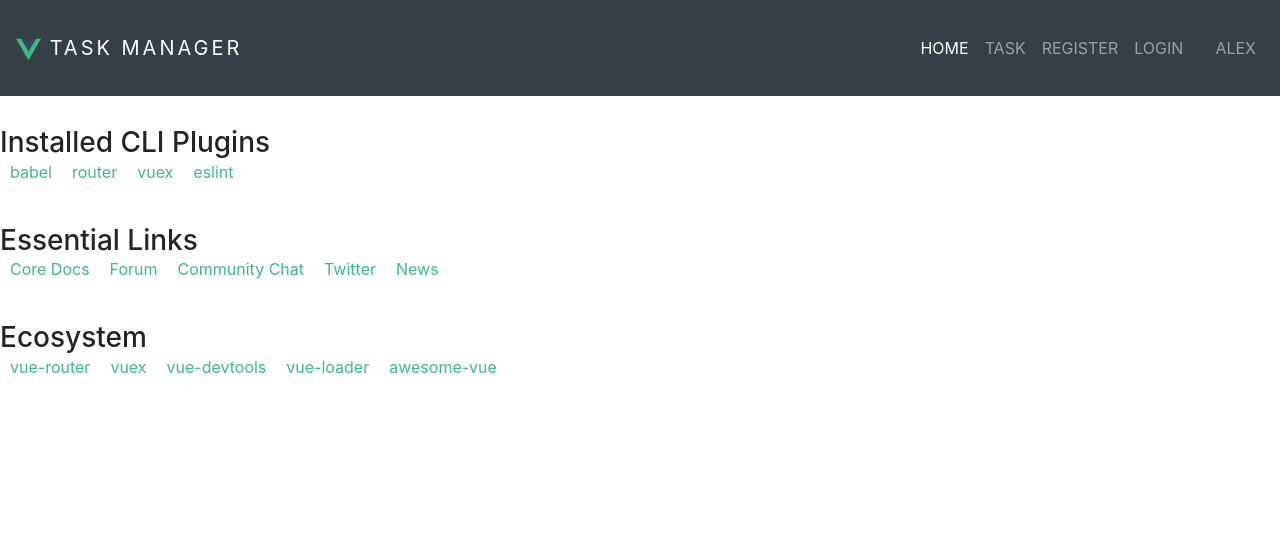
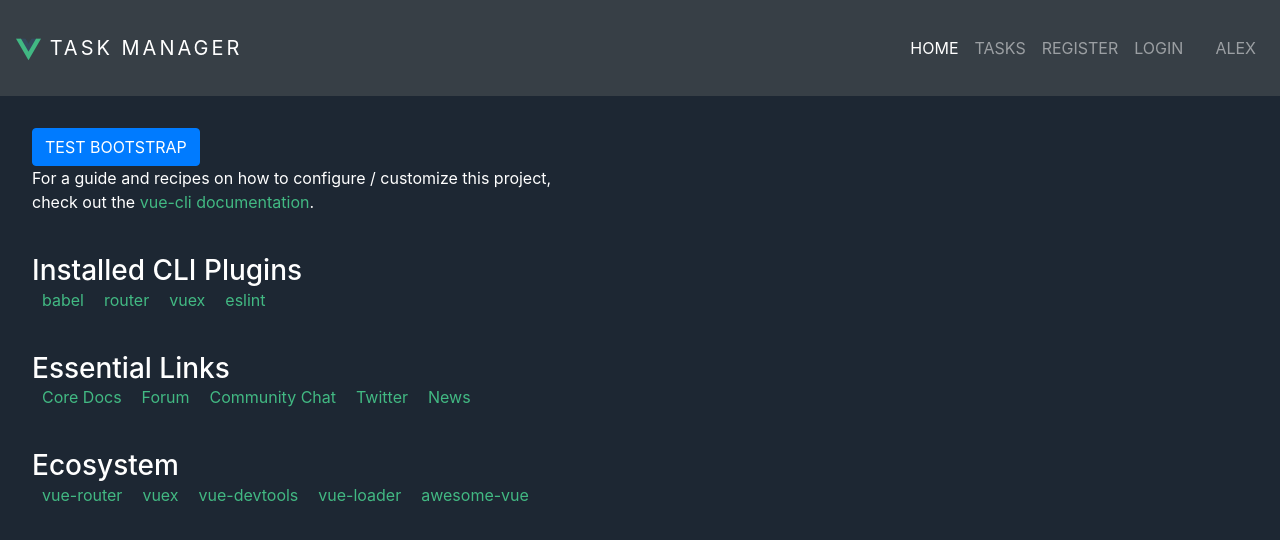
Before and after one commit to ZeroCurse/aarcher-mevn-task-app, a Vue app: page / in a window 1280 px wide. Shown: the top 540 px of the page. Built offline with nearby package versions, Linux system fonts and the light colour scheme.

Commit message:
feat: activate routes

```diff
--- a/src/assets/css/style.css
+++ b/src/assets/css/style.css
@@ -1,6 +1,6 @@
-/* .hello {
-  padding-top: 5em;
-} */
+* {
+    color: #fff;
+}
 
 .custom-bg-dark {
   background-color: #373f46 !important;
@@ -8,6 +8,7 @@
 
 nav.navbar {
   height: 6rem;
+  margin-bottom: 10em;
 }
 
 a.navbar-brand {
@@ -31,3 +32,16 @@
     background-color: #373f46;
   }
 }
+
+div#app-container {
+  position: fixed;
+  top: 96px;
+  left: 0;
+  bottom: 96px;
+  width: 100%;
+  /* check this later */
+  height:100%;
+  padding: 2rem;
+  background-color: #1d2733;
+  overflow: auto;
+}
--- a/src/components/Navbar.vue
+++ b/src/components/Navbar.vue
@@ -1,26 +1,34 @@
 <template>
   <header>
     <nav class="navbar navbar-expand-md navbar-dark fixed-top custom-bg-dark">
-      <a class="navbar-brand" href="#">
-        <img style="max-height:25px" src="../assets/logo.png" /> Task Manager
-        </a>
+        <router-link to="/" class="navbar-brand">
+            <img style="max-height:25px" src="../assets/logo.png" /> Task Manager
+        </router-link>
       <button class="navbar-toggler" type="button" data-toggle="collapse" data-target="#navbarCollapse" aria-controls="navbarCollapse"
                 aria-expanded="false" aria-label="Toggle navigation">
                 <span class="navbar-toggler-icon"></span>
-            </button>
+      </button>
     <div class="collapse navbar-collapse" id="navbarCollapse">
       <ul class="navbar-nav ml-auto mb-2 mb-md-0">
         <li class="nav-item active">
-          <a class="nav-link" href="#">Home <span class="sr-only">(current)</span></a>
+          <router-link to="/" class="nav-link">
+            Home
+          </router-link>
         </li>
         <li class="nav-item">
-          <a class="nav-link" href="#">Task</a>
+          <router-link to="/tasks" class="nav-link">
+            Tasks
+          </router-link>
         </li>
         <li class="nav-item">
-          <a class="nav-link" href="#">Register</a>
+          <router-link to="/register" class="nav-link">
+            Register
+          </router-link>
         </li>
         <li class="nav-item">
-          <a class="nav-link" href="#">Login</a>
+          <router-link to="/login" class="nav-link">
+            Login
+          </router-link>
         </li>
         <li class="nav-item">
           <a class="nav-link" href="#"></a>
```
